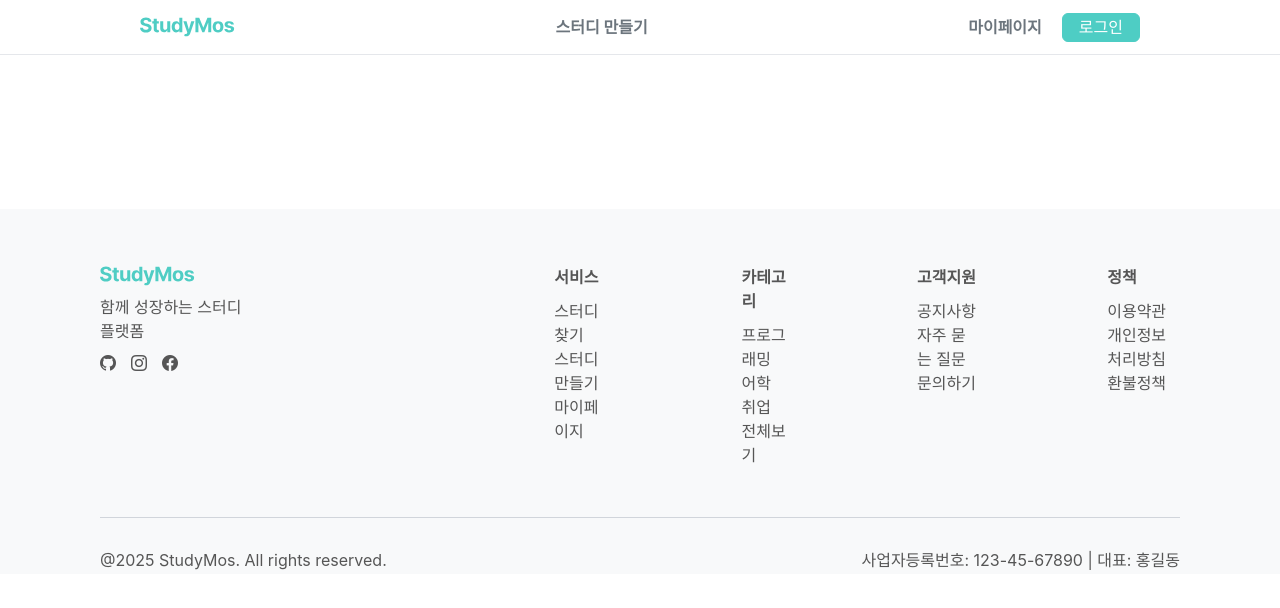
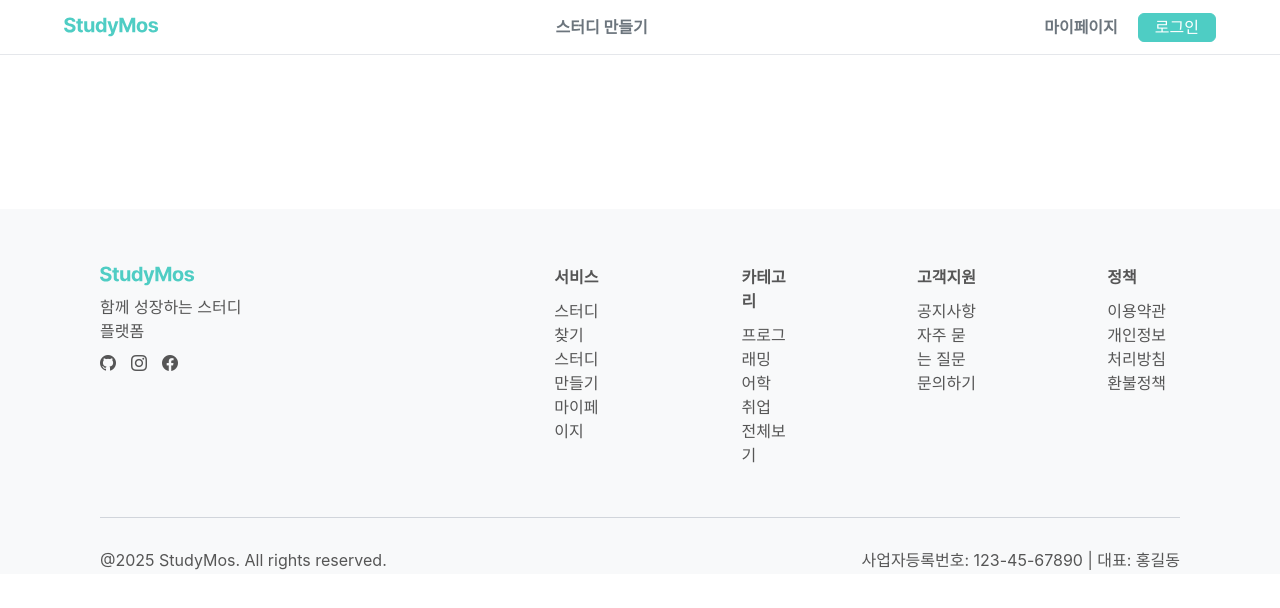
Before and after one commit to project-mos/frontend, a Next.js app: page / in a window 1280 px wide. Shown: the top 608 px of the page. Built offline with nearby package versions, Linux system fonts and the light colour scheme.

Commit message:
🚑️ [Fix]: 헤더 max-width 수정

```diff
--- a/src/components/molecules/Header.tsx
+++ b/src/components/molecules/Header.tsx
@@ -26,7 +26,7 @@ const Header = () => {
 
   return (
     <header className="fixed left-0 top-0 z-50  flex h-[55px] w-full justify-center border-b border-gray-200 bg-white">
-      <div className="flex w-[90%] max-w-[1000px] items-center justify-between">
+      <div className="flex w-[90%] max-w-[1300px] items-center justify-between">
         {/* 왼쪽: 로고 */}
         <div>
           <Link href="/" passHref>
```
